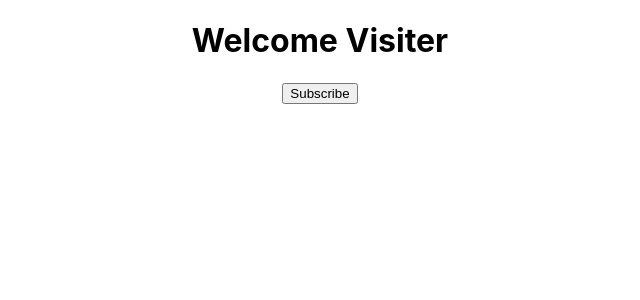
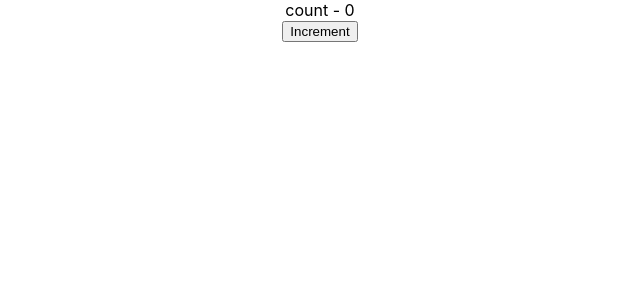
Before and after one commit to wildfoxcard/lessons-react, a React (Create React App) app in the folder reactjs/hello-world/: page / in a window 1280 px wide. Shown: the top 300 px of the page, without its empty margins (320-960 px from the left). Built offline with nearby package versions, Linux system fonts and the light colour scheme.

Commit message:
11th video completed

```diff
--- a/reactjs/hello-world/src/App.js
+++ b/reactjs/hello-world/src/App.js
@@ -5,11 +5,13 @@
 import Welcome from './components/Welcome'
 import Hello from './components/Hello'
 import Message from './components/Message'
+import Counter from './components/Counter'
 
 function App() {
   return (
     <div className="App">
-      <Message />
+      <Counter />
+      {/* <Message /> */}
       {/* <Greet name="Bruce" heroName="Batman">
         <p>This is children props</p>
       </Greet>
--- /dev/null
+++ b/reactjs/hello-world/src/components/Counter.js
@@ -0,0 +1,39 @@
+import React, { Component } from 'react'
+
+class Counter extends Component {
+    constructor(props) {
+        super(props)
+
+        this.state = {
+            count: 0
+        }
+    }
+
+    increment() {
+        // this.setState(
+        //     {
+        //       count: this.state.count + 1
+        //     },
+        //     () => {
+        //       console.log(this.state.count);
+        //     }
+        //   );
+
+          this.setState((prevState) => ({
+              count: prevState.count + 1
+          }))
+    }
+
+    render() {
+        return (
+            <div>
+                <div>
+                    count - {this.state.count}
+                </div>
+                <button onClick={() => this.increment()}>Increment</button>
+            </div>
+        )
+    }
+}
+
+export default Counter
```
Also changed, not shown: 1 other file (tests, documents, lock files or other folders).
